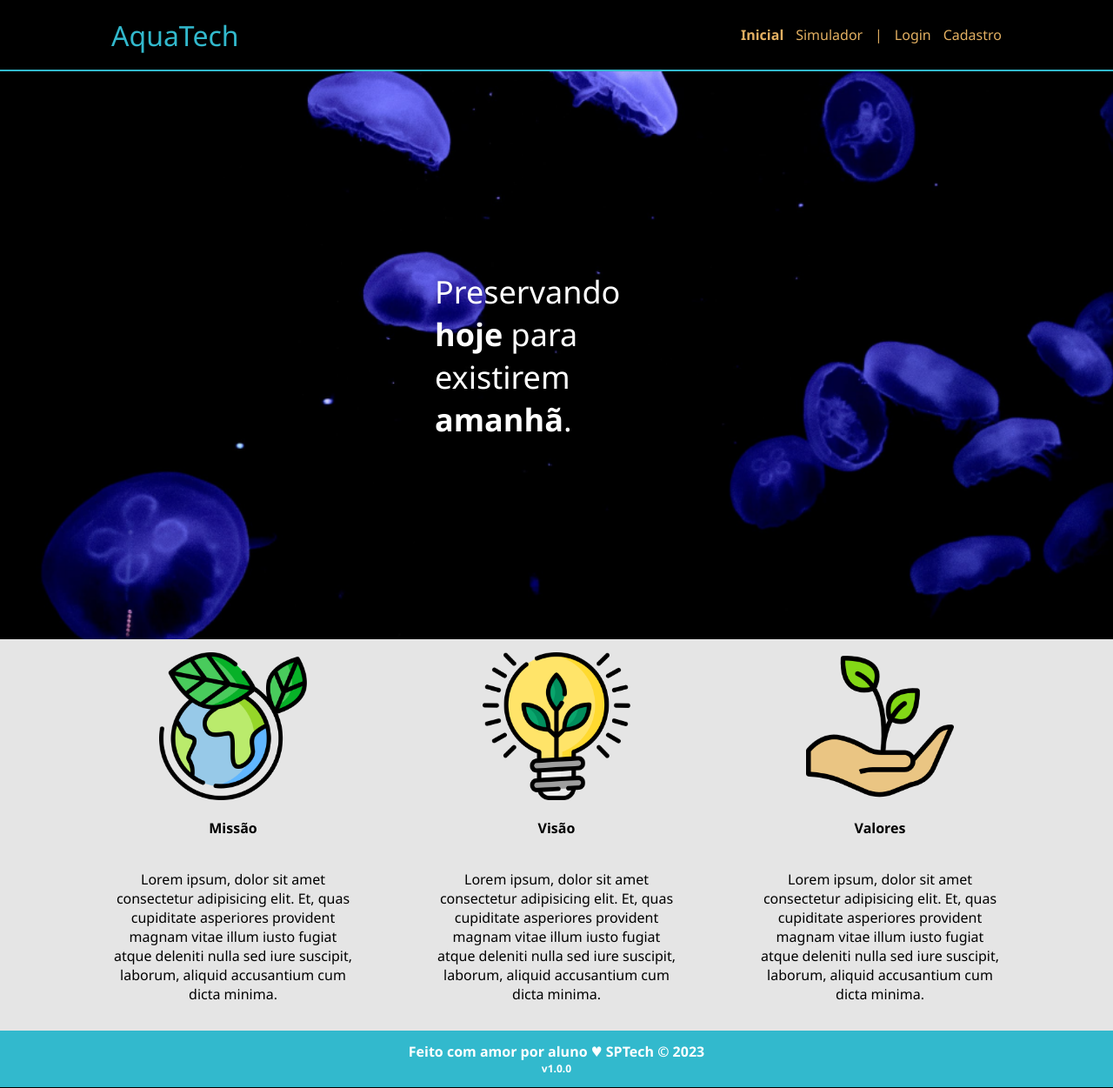
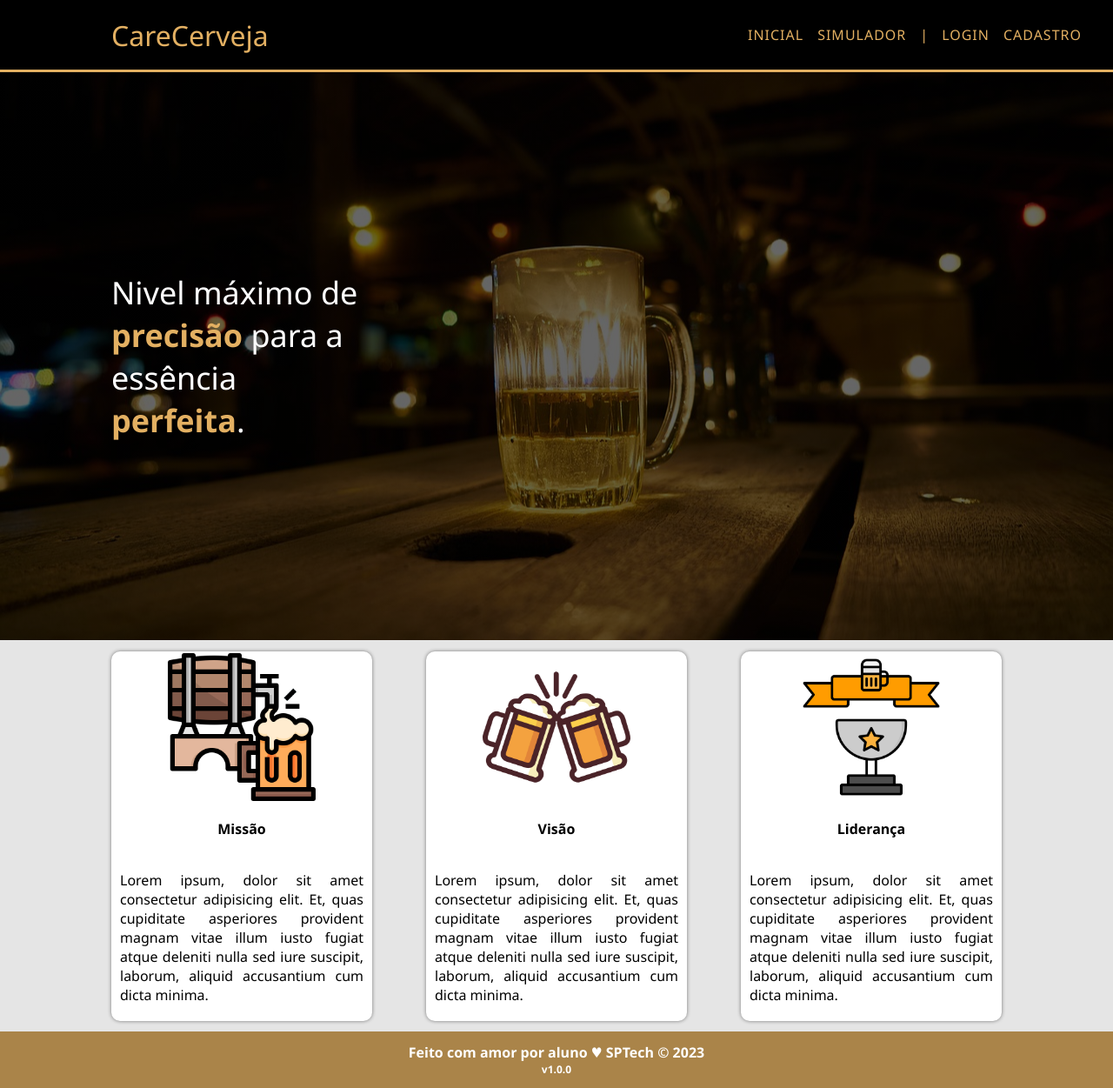
Before and after one commit to CareCerveja/careCerveja-project, a website: page site/public/index.html in a window 1280 px wide. Shown: the whole page at 87% size. Drawn offline with Linux system fonts and the light colour scheme.

Commit message:
Fazendo a estilização da tela index

```diff
--- a/site/public/css/estilo.css
+++ b/site/public/css/estilo.css
@@ -21,7 +21,7 @@ body {
 
 .header {
   height: var(--tamanho-header);
-  border-bottom: 2px solid #32b9cd;
+  border-bottom: 3px solid #e3b062;
 }
 
 .header .container {
@@ -33,10 +33,18 @@ body {
 .header a {
   text-decoration: none;
   color: #e3b062;
+  text-transform: uppercase;
+  transition: all .2s ease-in-out;
+  margin: 0 8px;
+  letter-spacing: 1px;
 }
 
-.agora {
-  font-weight: 800;
+.header a:hover {
+  color: white;
+}
+
+.bar {
+  margin: 0 8px;
 }
 
 .navbar {
@@ -49,7 +57,7 @@ body {
 }
 
 .titulo {
-  color: #32b9cd;
+  color: #e3b062;
   width: fit-content;
   font-weight: 500;
 }
@@ -60,24 +68,26 @@ body {
 
 .banner {
   height: var(--tamanho-banner);
-  background-image: url('../assets/imgs/bg-jelly-fish-para-home.png');
+  background: linear-gradient(90deg, rgba(0,0,0, 0.6) 0%, rgba(0,0,0,0.6) 100%),url('../assets/imgs/back_beer.jpg');
   background-size: cover;
+  background-position: center;
 }
 
 .banner .container {
-  justify-content: center;
   align-items: center;
   height: 100%;
+
 }
 
 .banner .container p {
   font-size: 36px;
   color: white;
-  width: 280px;
+  width: 300px;
 }
 
 .banner .container span {
   font-weight: 800;
+  color: #e3b062;
 }
 
 .social {
@@ -97,19 +107,25 @@ body {
   display: flex;
   justify-content: space-between;
   width: 100%;
+  height: 450px;
+  align-items: center;
 }
 
 .box {
   width: 280px;
-  height: 450px;
+  padding: 10px;
+  height: 90%;
   display: flex;
   flex-direction: column;
   justify-content: center;
   align-items: center;
+  background-color: white;
+  border-radius: 10px;
+  box-shadow: 0 0 4px #0000007b ;
 }
 
 .box p {
-  text-align: center;
+  text-align: justify;
 }
 
 .login {
@@ -237,7 +253,7 @@ body {
 .footer {
   height: var(--tamanho-footer);
   width: 100%;
-  background-color: #32b9cd;
+  background-color: #aa8449;
   color: #fff;
 }
 
--- a/site/public/index.html
+++ b/site/public/index.html
@@ -6,22 +6,18 @@
     <meta http-equiv="X-UA-Compatible" content="IE=edge">
     <meta name="viewport" content="width=device-width, initial-scale=1.0">
 
-    <title>AquaTech | Página Inicial</title>
+    <title>CareCerveja | Página Inicial</title>
 
     <script src="./js/sessao.js"></script>
 
     <link rel="icon" href="./assets/icon/favicon2.ico">
     <link rel="stylesheet" href="./css/estilo.css">
     <link rel="preconnect" href="https://fonts.gstatic.com">
-    <!-- <link
-        href="https://fonts.googleapis.com/css2?family=Exo+2:ital,wght@0,100;0,200;0,300;0,400;0,500;0,600;0,700;0,800;0,900;1,100;1,200;1,300;1,400;1,500;1,600;1,700;1,800;1,900&display=swap"
-        rel="stylesheet"> -->
 </head>
-
 <body>
     <div class="header">
       <div class="container">
-        <h1 class="titulo">AquaTech</h1>
+        <h1 class="titulo">CareCerveja</h1>
         <ul class="navbar">
           <li class="agora">
             <a href="#">Inicial</a>
@@ -29,7 +25,7 @@
           <li>
             <a href="simulador.html">Simulador</a>
           </li>
-          <li>|</li>
+          <li class="bar">|</li>
           <li>
             <a href="login.html">Login</a>
           </li>
@@ -42,7 +38,7 @@
 
     <div class="banner">
       <div class="container">
-        <p>Preservando <span>hoje</span> para existirem <span>amanhã</span>.</p>
+        <p>Nivel máximo de <span>precisão</span> para a <br>essência <span>perfeita</span>.</p>
       </div>
     </div>
 
@@ -50,22 +46,22 @@
       <div class="container">
         <div class="boxes">
           <div class="box">
-            <img src="assets/imgs/planet-earth_color.png">
+            <img src="assets/imgs/barril.png">
             <h4>Missão</h4>
             <p>Lorem ipsum, dolor sit amet consectetur adipisicing elit. Et, quas cupiditate asperiores provident magnam
               vitae illum iusto fugiat atque deleniti nulla sed iure suscipit, laborum, aliquid accusantium cum dicta
               minima.</p>
           </div>
           <div class="box">
-            <img src="assets/imgs/lightbulb_color.png">
+            <img src="assets/imgs/cerveja.png">
             <h4>Visão</h4>
             <p>Lorem ipsum, dolor sit amet consectetur adipisicing elit. Et, quas cupiditate asperiores provident magnam
               vitae illum iusto fugiat atque deleniti nulla sed iure suscipit, laborum, aliquid accusantium cum dicta
               minima.</p>
           </div>
           <div class="box">
-            <img src="assets/imgs/growth_color.png">
-            <h4>Valores</h4>
+            <img src="assets/imgs/concurso.png">
+            <h4>Liderança</h4>
             <p>Lorem ipsum, dolor sit amet consectetur adipisicing elit. Et, quas cupiditate asperiores provident magnam
               vitae illum iusto fugiat atque deleniti nulla sed iure suscipit, laborum, aliquid accusantium cum dicta
               minima.</p>
```
Also changed, not shown: site/public/assets/imgs/back_beer.jpg (added), site/public/assets/imgs/barril.png (added), site/public/assets/imgs/cerveja.png (added), site/public/assets/imgs/concurso.png (added).
